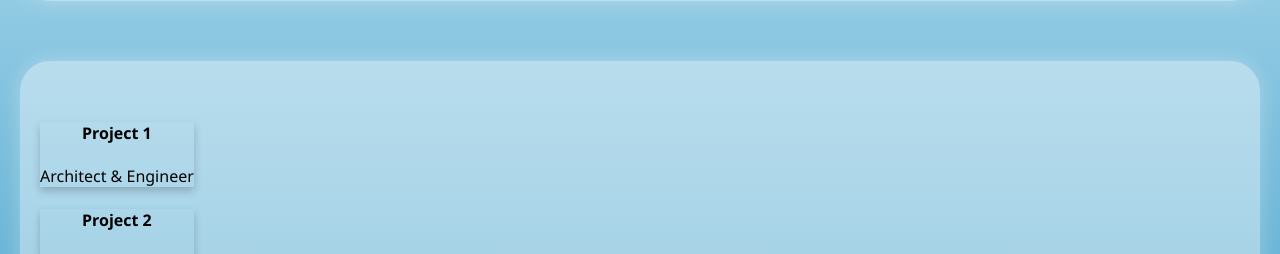
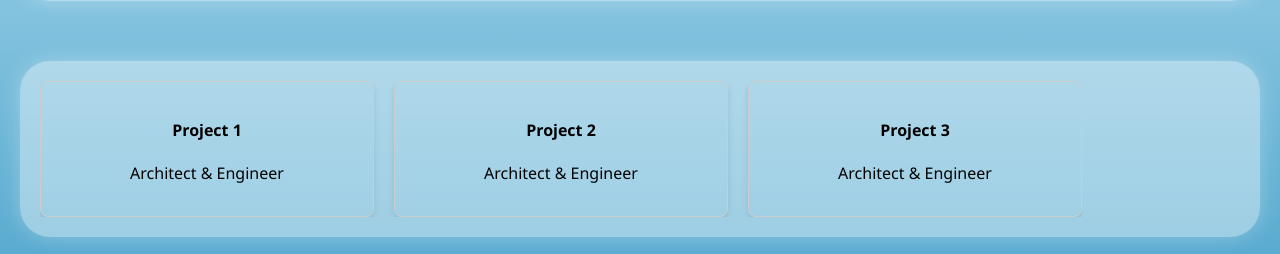
Before and after one commit to HollyDraz/hdportfolio, a React (Create React App) app in the folder portfolio/: page / in a window 1280 px wide. Shown: the part 540-794 px from the top of the page. Built offline with nearby package versions, Linux system fonts and the light colour scheme.

Commit message:
added stling

```diff
--- a/portfolio/src/components/Projects.css
+++ b/portfolio/src/components/Projects.css
@@ -1,6 +1,6 @@
 .prgsection {
     margin: 60px 20px;
-    padding: 40px 20px;
+    padding: 20px;
     background: rgba(255, 255, 255, 0.4);
     border-radius: 30px;
     box-shadow: 0 0 20px rgba(255, 255, 255, 0.3);
@@ -17,9 +17,13 @@
 
 /* projects in the div */
   .card {
-    /* Add shadows to create the "card" effect */
-    flex-direction: row;
-    box-shadow: 0 4px 8px 0 rgba(0,0,0,0.2);
+    flex: 0 0 auto; /* Prevents cards from shrinking or growing */
+    width: 300px; /* Set a fixed width for the cards */
+    border: 1px solid #ccc;
+    border-radius: 8px;
+    padding: 16px;
+    box-shadow: 0 4px 6px rgba(0, 0, 0, 0.1);
+    text-align: center;
     transition: 0.3s;
   }
 
@@ -29,5 +33,8 @@
   }
 
   .slideshow {
+    display: flex;
+    gap: 20px; /* Adds spacing between the cards */
+    overflow-x: auto; /* Allows horizontal scrolling if needed */
     flex-direction: row;
   }
```
